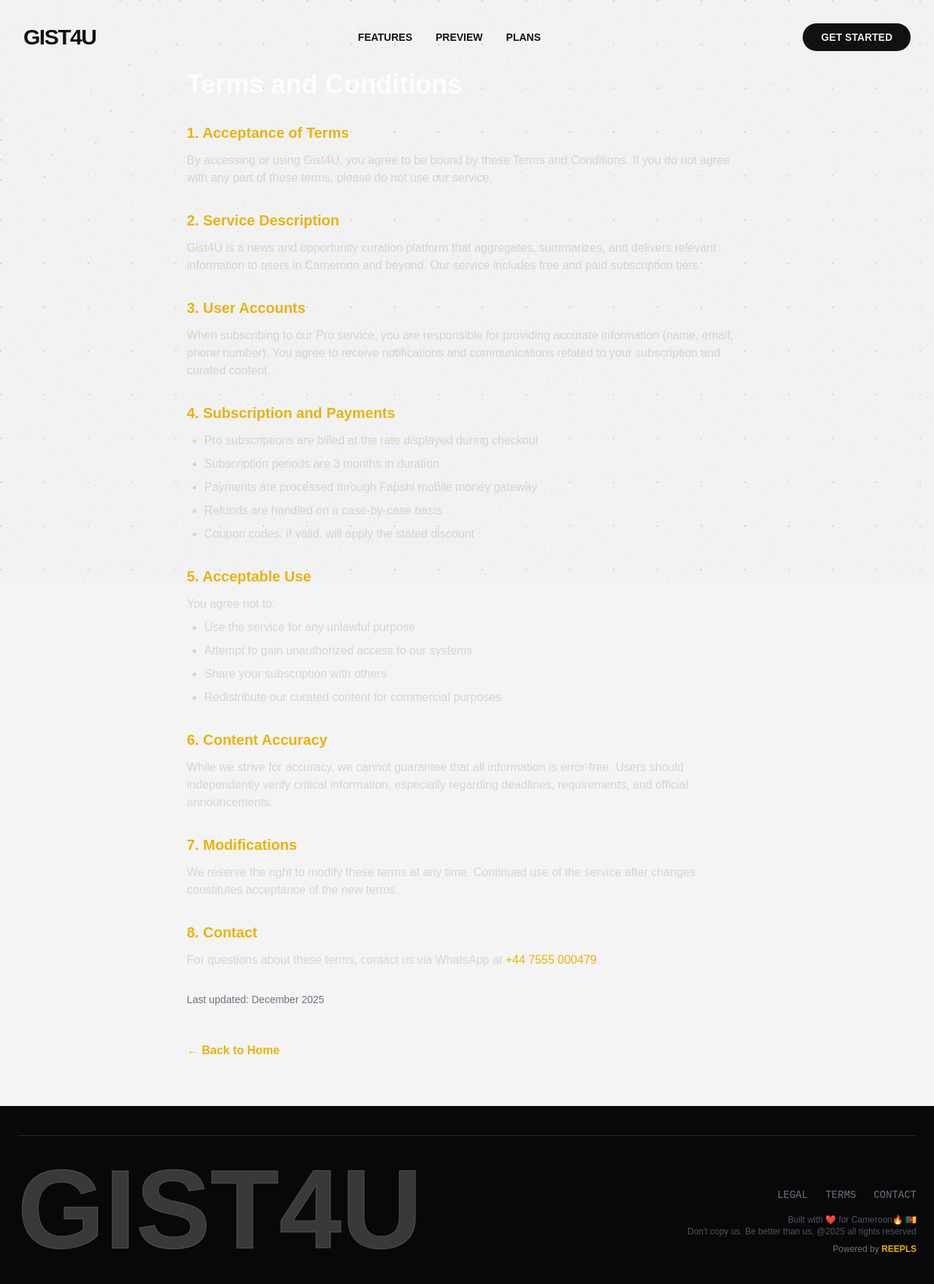
After one commit to SaahBrice/gistme_backend, a Django app: page /terms/ in a window 1280 px wide. The commit adds this page. Shown: the whole page at 73% size. Run offline with Django 5.2, Linux system fonts and the light colour scheme; parts of the project's set-up code (start-up, migrations or seed data) failed here and were passed over; some libraries are stand-ins or nearby versions; some web fonts are replaced.

Commit message:
modify terms and conditions

```diff
--- a/web/templates/web/base.html
+++ b/web/templates/web/base.html
@@ -6,6 +6,7 @@
     <meta charset="UTF-8" />
     <meta name="viewport" content="width=device-width, initial-scale=1.0, maximum-scale=1.0, user-scalable=no" />
     <title>{% block title %}Gist4u | powered by REEPLS{% endblock %}</title>
+    <link rel="icon" type="image/svg+xml" href="{% static 'web/favicon.svg' %}">
 
     {% block meta_translation %}
     <meta name="google" content="notranslate" />
--- a/web/templates/web/includes/_footer.html
+++ b/web/templates/web/includes/_footer.html
@@ -9,12 +9,14 @@
             </div>
             <div class="flex flex-col items-end mt-8 md:mt-0">
                 <div class="flex gap-6 text-gray-500 font-mono text-sm mb-4">
-                    <a href="#" class="hover:text-white transition-colors">INSTAGRAM</a>
-                    <a href="#" class="hover:text-white transition-colors">TWITTER</a>
-                    <a href="#" class="hover:text-white transition-colors">LEGAL</a>
+                    <a href="/legal/" class="hover:text-white transition-colors">LEGAL</a>
+                    <a href="/terms/" class="hover:text-white transition-colors">TERMS</a>
+                    <a href="/contact/" class="hover:text-white transition-colors">CONTACT</a>
                 </div>
                 <p class="text-gray-600 text-xs">Built with ❤️ for Cameroon🔥 🇨🇲</p>
                 <p class="text-gray-600 text-xs">Don't copy us. Be better than us. @2025 all rights reserved</p>
+                <p class="text-gray-500 text-xs mt-2">Powered by <span
+                        class="text-yellow-500 font-semibold">REEPLS</span></p>
             </div>
         </div>
     </div>
--- /dev/null
+++ b/web/templates/web/terms.html
@@ -0,0 +1,93 @@
+{% extends 'web/base.html' %}
+
+{% block title %}Terms and Conditions - Gist4U{% endblock %}
+
+{% block content %}
+<div class="min-h-screen pt-24 pb-16 px-6">
+    <div class="max-w-3xl mx-auto">
+        <h1 class="text-4xl font-display font-bold text-white mb-8">Terms and Conditions</h1>
+
+        <div class="prose prose-invert max-w-none space-y-8 text-gray-300">
+
+            <section>
+                <h2 class="text-xl font-semibold text-yellow-500 mb-3">1. Acceptance of Terms</h2>
+                <p>
+                    By accessing or using Gist4U, you agree to be bound by these Terms and Conditions.
+                    If you do not agree with any part of these terms, please do not use our service.
+                </p>
+            </section>
+
+            <section>
+                <h2 class="text-xl font-semibold text-yellow-500 mb-3">2. Service Description</h2>
+                <p>
+                    Gist4U is a news and opportunity curation platform that aggregates, summarizes, and delivers
+                    relevant information to users in Cameroon and beyond. Our service includes free and
+                    paid subscription tiers.
+                </p>
+            </section>
+
+            <section>
+                <h2 class="text-xl font-semibold text-yellow-500 mb-3">3. User Accounts</h2>
+                <p>
+                    When subscribing to our Pro service, you are responsible for providing accurate information
+                    (name, email, phone number). You agree to receive notifications and communications related
+                    to your subscription and curated content.
+                </p>
+            </section>
+
+            <section>
+                <h2 class="text-xl font-semibold text-yellow-500 mb-3">4. Subscription and Payments</h2>
+                <ul class="list-disc pl-6 space-y-2">
+                    <li>Pro subscriptions are billed at the rate displayed during checkout</li>
+                    <li>Subscription periods are 3 months in duration</li>
+                    <li>Payments are processed through Fapshi mobile money gateway</li>
+                    <li>Refunds are handled on a case-by-case basis</li>
+                    <li>Coupon codes, if valid, will apply the stated discount</li>
+                </ul>
+            </section>
+
+            <section>
+                <h2 class="text-xl font-semibold text-yellow-500 mb-3">5. Acceptable Use</h2>
+                <p>You agree not to:</p>
+                <ul class="list-disc pl-6 space-y-2 mt-2">
+                    <li>Use the service for any unlawful purpose</li>
+                    <li>Attempt to gain unauthorized access to our systems</li>
+                    <li>Share your subscription with others</li>
+                    <li>Redistribute our curated content for commercial purposes</li>
+                </ul>
+            </section>
+
+            <section>
+                <h2 class="text-xl font-semibold text-yellow-500 mb-3">6. Content Accuracy</h2>
+                <p>
+                    While we strive for accuracy, we cannot guarantee that all information is error-free.
+                    Users should independently verify critical information, especially regarding deadlines,
+                    requirements, and official announcements.
+                </p>
+            </section>
+
+            <section>
+                <h2 class="text-xl font-semibold text-yellow-500 mb-3">7. Modifications</h2>
+                <p>
+                    We reserve the right to modify these terms at any time. Continued use of the service
+                    after changes constitutes acceptance of the new terms.
+                </p>
+            </section>
+
+            <section>
+                <h2 class="text-xl font-semibold text-yellow-500 mb-3">8. Contact</h2>
+                <p>
+                    For questions about these terms, contact us via WhatsApp at
+                    <a href="https://wa.me/447555000479" class="text-yellow-500 hover:underline">+44 7555 000479</a>.
+                </p>
+            </section>
+
+            <p class="text-gray-500 text-sm mt-12">Last updated: December 2025</p>
+        </div>
+
+        <div class="mt-12">
+            <a href="/" class="text-yellow-500 hover:underline font-semibold">← Back to Home</a>
+        </div>
+    </div>
+</div>
+{% endblock %}
--- a/web/urls.py
+++ b/web/urls.py
@@ -9,6 +9,10 @@
     path('advertise/', views.advertise, name='advertise'),
     path('join-waiting-list/', views.join_waiting_list, name='join_waiting_list'),
     path('firebase-messaging-sw.js', views.firebase_messaging_sw, name='firebase_messaging_sw'),
+    # Footer pages
+    path('legal/', views.legal, name='legal'),
+    path('terms/', views.terms, name='terms'),
+    path('contact/', views.contact, name='contact'),
     # Fapshi Payment
     path('initiate-payment/', views.initiate_payment, name='initiate_payment'),
     path('payment-status/<str:trans_id>/', views.get_payment_status, name='payment_status'),
--- a/web/views.py
+++ b/web/views.py
@@ -13,6 +13,15 @@
 
 def feed(request):
     return render(request, 'web/feed.html')
+
+def legal(request):
+    return render(request, 'web/legal.html')
+
+def terms(request):
+    return render(request, 'web/terms.html')
+
+def contact(request):
+    return render(request, 'web/contact.html')
 
 
 @csrf_exempt
```
Also changed, not shown: web/templates/web/contact.html (added, +40 -0 lines), web/templates/web/legal.html (added, +70 -0 lines), db.sqlite3, web/static/web/favicon.svg (added), 1 other file.
